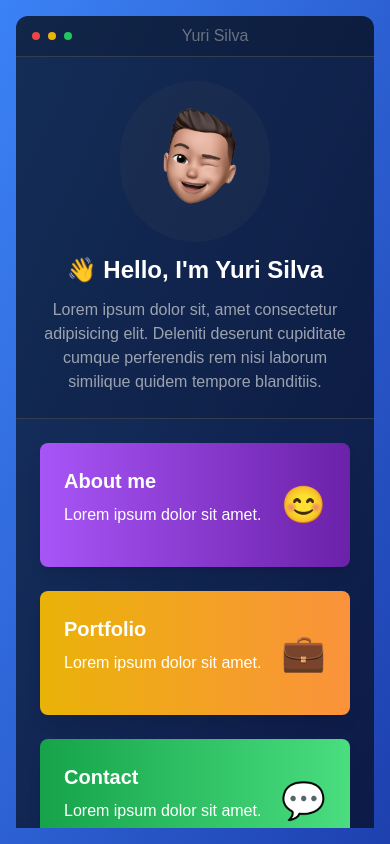
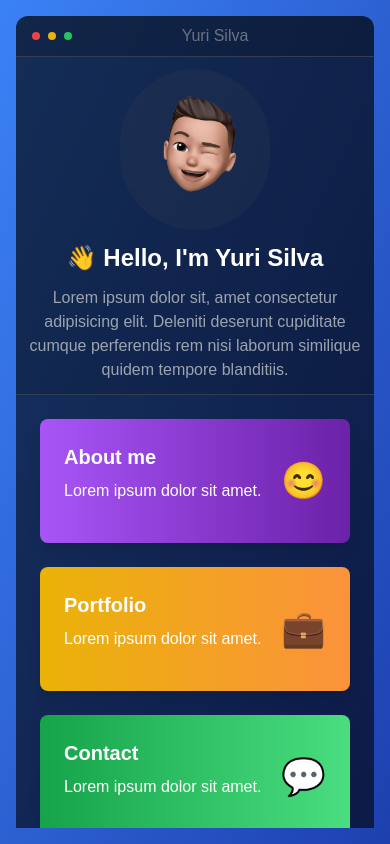
Before and after one commit to yu-araujos/yuri.pt, a Next.js app: page / in a window 390 px wide. Built offline with nearby package versions, Linux system fonts and the light colour scheme.

Commit message:
Ajusta padding

```diff
--- a/src/app/components/home/Introduction.tsx
+++ b/src/app/components/home/Introduction.tsx
@@ -5,7 +5,7 @@ import profile from '../../images/me.png';
 
 const Introduction: React.FC = () => {
   return (
-    <div className="flex flex-col justify-center bg-black bg-opacity-10 w-full p-6 lg:mb-6 border-b-[1px] border-opacity-90 border-gray-700">
+    <div className="flex flex-col justify-center bg-black bg-opacity-10 w-full p-3 md:p-6 lg:mb-6 border-b-[1px] border-opacity-90 border-gray-700">
       <div className='flex justify-center mb-3'>
         <Image
           src={profile}
--- a/src/app/layout.tsx
+++ b/src/app/layout.tsx
@@ -2,8 +2,8 @@ import type { Metadata } from "next";
 import "../styles/globals.scss";
 
 export const metadata: Metadata = {
-  title: "Create Next App",
-  description: "Generated by create next app",
+  title: "Yuri Silva",
+  description: "Full-Stack Developer | UI/UX Design",
 };
 
 export default function RootLayout({
```
